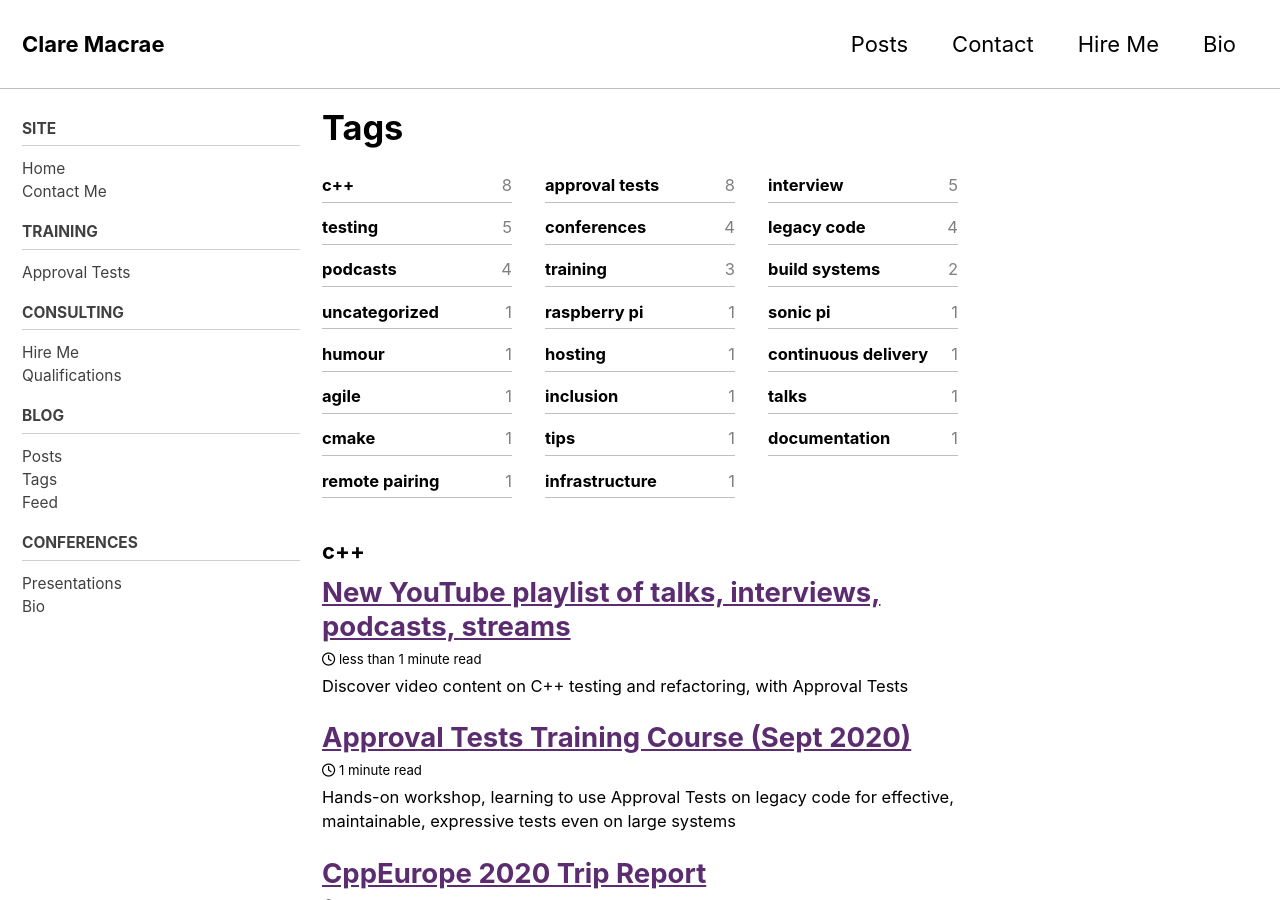
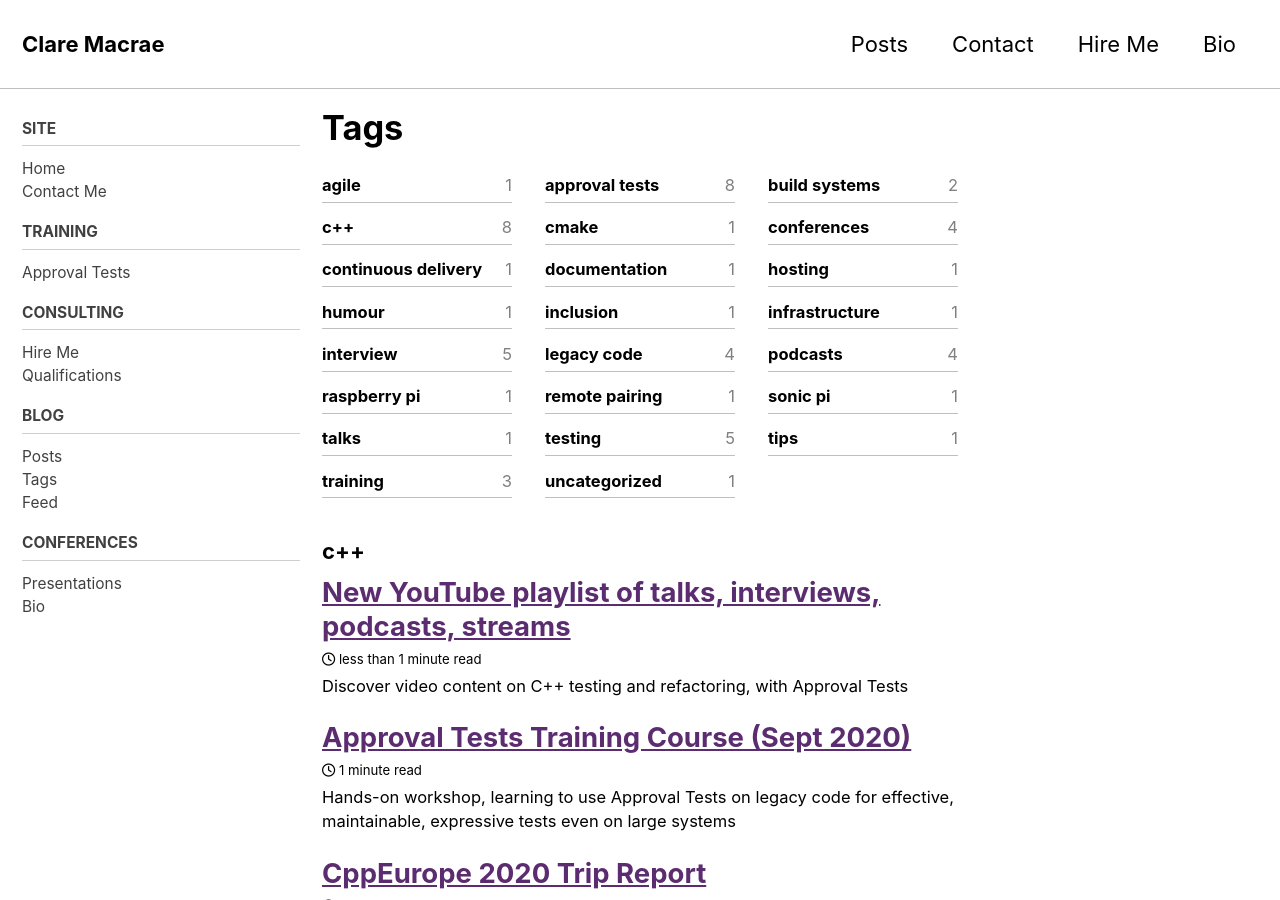
Before and after one commit to claremacrae/claremacrae.github.io, a Jekyll site: the page built from blog/tags.html, in a window 1280 px wide and 900 px high. Built offline with Jekyll 4.4.1, drawn with Linux system fonts in a browser that asks for light colours; cached includes are drawn as plain includes; nearby versions of some CDN libraries.

Commit message:
Show tags index in alphabetical order, instead of frequency order

```diff
--- a/_layouts/tags.html
+++ b/_layouts/tags.html
@@ -12,16 +12,13 @@ layout: archive
 {% endfor %}
 
 <ul class="taxonomy__index">
-  {% for i in (1..tags_max) reversed %}
-    {% for tag in site.tags %}
-      {% if tag[1].size == i %}
-        <li>
-          <a href="#{{ tag[0] | slugify }}">
-            <strong>{{ tag[0] }}</strong> <span class="taxonomy__count">{{ i }}</span>
-          </a>
-        </li>
-      {% endif %}
-    {% endfor %}
+  {% assign sorted_tags = site.tags | sort %}
+  {% for tag in sorted_tags %}
+  <li>
+    <a href="#{{ tag[0] | slugify }}">
+      <strong>{{ tag[0] }}</strong> <span class="taxonomy__count">{{ tag[1].size }}</span>
+    </a>
+  </li>
   {% endfor %}
 </ul>
 
```
